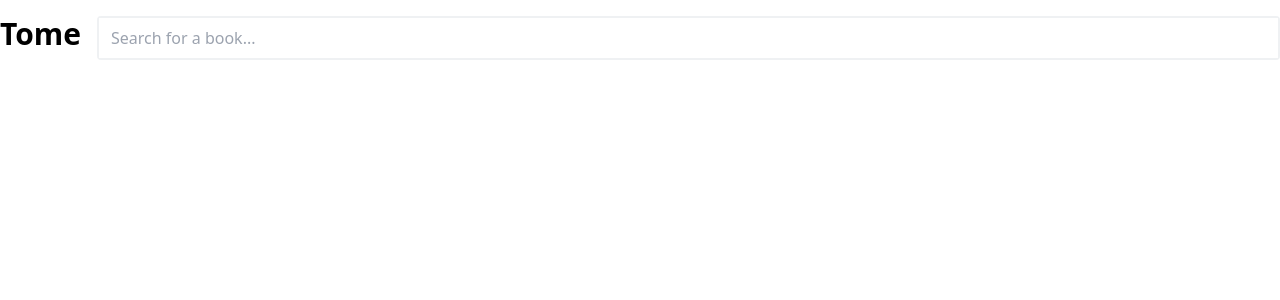
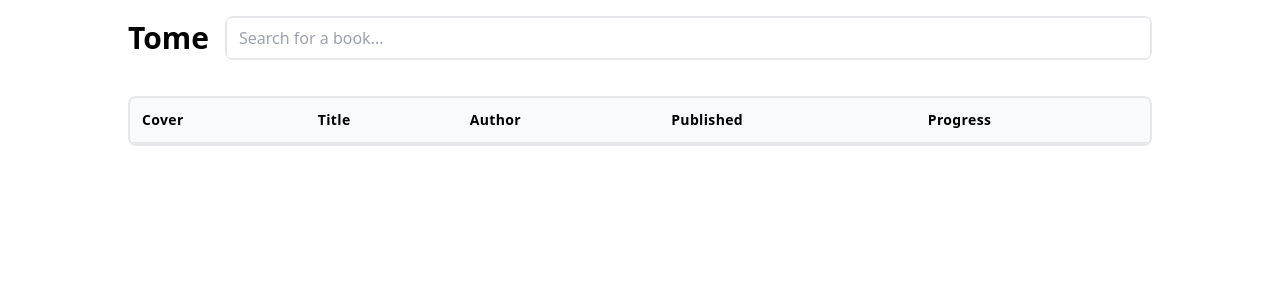
Before and after one commit to faizanabbas/tome-web-client, a React (Vite) app: page / in a window 1280 px wide. Shown: the top 300 px of the page. Built offline with nearby package versions, Linux system fonts and the light colour scheme.

Commit message:
Add books to a book list

```diff
--- a/src/App.tsx
+++ b/src/App.tsx
@@ -1,13 +1,19 @@
+import BookList from './components/BookList/BookList'
 import Header from './components/Header'
+import BookListProvider from './context/BookListContext'
 
 function App() {
   return (
-    <div className="App">
-      <div className="container relative mx-auto my-4 px-4max-w-5xl">
-        <Header />
-        <div className="absolute top-14"></div>
+    <BookListProvider>
+      <div className="App h-screen dark:bg-black dark:text-white mt-0 px-4">
+        <div className="container relative mx-auto py-4 px-4 max-w-5xl">
+          <Header />
+          <div className="absolute top-24 left-0 right-0 w-full">
+            <BookList />
+          </div>
+        </div>
       </div>
-    </div>
+    </BookListProvider>
   )
 }
 
--- /dev/null
+++ b/src/components/BookList/BookList.tsx
@@ -0,0 +1,56 @@
+import { useContext } from 'react'
+import { BookListContext } from '../../context/BookListContext'
+
+const BookList = () => {
+  const { bookList } = useContext(BookListContext)
+
+  return (
+    <div className="overflow-auto rounded-lg border-2 border-gray-200 dark:border-slate-900">
+      <table className="w-full">
+        <thead className="bg-gray-50 border-b-2 border-gray-200 dark:bg-slate-800 dark:border-slate-900">
+          <tr>
+            <th className="p-3 text-sm font-semibold tracking-wide text-left">
+              Cover
+            </th>
+            <th className="p-3 text-sm font-semibold tracking-wide text-left">
+              Title
+            </th>
+            <th className="p-3 text-sm font-semibold tracking-wide text-left">
+              Author
+            </th>
+            <th className="p-3 text-sm font-semibold tracking-wide text-left">
+              Published
+            </th>
+            <th className="p-3 text-sm font-semibold tracking-wide text-left">
+              Progress
+            </th>
+          </tr>
+        </thead>
+        <tbody>
+          {bookList.map((book) => (
+            <tr
+              className="even:bg-gray-200/30 dark:bg-slate-800 dark:even:bg-slate-800/90"
+              key={book.id}
+            >
+              <td className="p-3">
+                <img
+                  className="rounded w-10"
+                  src={book.imageURL}
+                  alt={book.title}
+                />
+              </td>
+              <td className="p-3">{book.title}</td>
+              <td className="p-3">{book.author}</td>
+              <td className="p-3">{book.publishedYear}</td>
+              <td className="p-3">
+                {book.progress}/{book.pageCount}
+              </td>
+            </tr>
+          ))}
+        </tbody>
+      </table>
+    </div>
+  )
+}
+
+export default BookList
--- a/src/components/Header.tsx
+++ b/src/components/Header.tsx
@@ -3,7 +3,7 @@ import Search from './Search/Search'
 const Header = () => {
   return (
     <div className="flex gap-4 absolute z-10 left-0 right-0">
-      <h1 className="text-3xl font-bold">Tome</h1>
+      <h1 className="text-3xl font-bold mt-1">Tome</h1>
       <Search />
     </div>
   )
--- a/src/components/Search/Search.tsx
+++ b/src/components/Search/Search.tsx
@@ -4,7 +4,7 @@ import SearchResultList from './SearchResultList'
 
 const Search = () => {
   return (
-    <div className="w-full border-2 border-slate-500/10 rounded">
+    <div className="w-full border-2 border-gray-200 bg-gray-200 dark:border-slate-800 dark:bg-slate-800 rounded-lg">
       <SearchContextProvider>
         <SearchBar />
         <SearchResultList />
--- a/src/components/Search/SearchBar.tsx
+++ b/src/components/Search/SearchBar.tsx
@@ -2,7 +2,7 @@ import React, { FormEventHandler, useState, useContext } from 'react'
 import { SearchContext } from '../../context/SearchContext'
 
 const SearchBar = () => {
-  const [searchQuery, setSearchQuery] = useState<string>('')
+  const { searchQuery, setSearchQuery } = useContext(SearchContext)
 
   const { setSearchResults } = useContext(SearchContext)
 
@@ -32,7 +32,7 @@ const SearchBar = () => {
   return (
     <form className="w-full" onSubmit={(e) => submitHandler(e)}>
       <input
-        className="w-full h-10 px-3 outline-none"
+        className="w-full h-10 pl-3 border-none rounded outline-none dark:bg-slate-800"
         type="text"
         placeholder="Search for a book..."
         value={searchQuery}
--- a/src/components/Search/SearchResult.tsx
+++ b/src/components/Search/SearchResult.tsx
@@ -1,9 +1,49 @@
+import { useContext } from 'react'
+import { IBook } from '../../@types/book'
 import { SearchResultProps } from '../../@types/search'
 import defaultThumbnail from '../../assets/no_cover_thumb.gif'
+import { BookListContext } from '../../context/BookListContext'
+import { SearchContext } from '../../context/SearchContext'
 
 const SearchResult = ({ searchResult }: SearchResultProps) => {
+  const { bookList, setBookList } = useContext(BookListContext)
+  const { setSearchResults, setSearchQuery } = useContext(SearchContext)
+
+  const clickHandler = () => {
+    bookList.map((book) => {
+      if (searchResult.id === book.id) return
+    })
+
+    const newBook: IBook = {
+      id: searchResult.id,
+      title: searchResult.volumeInfo.title,
+      author:
+        typeof searchResult.volumeInfo.authors === 'undefined'
+          ? 'Author Unknown'
+          : searchResult.volumeInfo.authors[0],
+      publishedYear:
+        typeof searchResult.volumeInfo.publishedDate === 'undefined'
+          ? 0
+          : Number.parseInt(searchResult.volumeInfo.publishedDate),
+      progress: 0,
+      pageCount:
+        typeof searchResult.volumeInfo.pageCount === 'undefined'
+          ? 0
+          : Number.parseInt(searchResult.volumeInfo.pageCount),
+      imageURL:
+        typeof searchResult.volumeInfo.imageLinks === 'undefined'
+          ? defaultThumbnail
+          : searchResult.volumeInfo.imageLinks.thumbnail,
+    }
+
+    setBookList((prevBookList) => [...prevBookList, newBook])
+    setSearchResults([])
+    setSearchQuery('')
+  }
+
   return (
-    <li className="mx-1 p-1 flex gap-3">
+    <button onClick={() => clickHandler()}>
+      <li className="mx-1 my-3 p-1 flex gap-3 text-left">
         <img
           className="rounded w-10"
           src={
@@ -25,6 +65,7 @@ const SearchResult = ({ searchResult }: SearchResultProps) => {
           <span className="text-sm">{searchResult.volumeInfo?.title}</span>
         </div>
       </li>
+    </button>
   )
 }
 
--- a/src/components/Search/SearchResultList.tsx
+++ b/src/components/Search/SearchResultList.tsx
@@ -6,7 +6,7 @@ const SearchResultList = () => {
   const { searchResults } = useContext(SearchContext)
 
   return (
-    <ul className="flex flex-col gap-2 bg-white max-h-96 overflow-y-scroll">
+    <ul className="flex flex-col gap-2 bg-white dark:bg-slate-800 max-h-96 overflow-y-scroll">
       {searchResults.map((searchResult) => (
         <SearchResult key={searchResult.id} searchResult={searchResult} />
       ))}
--- /dev/null
+++ b/src/context/BookListContext.tsx
@@ -0,0 +1,25 @@
+import { createContext, useState } from 'react'
+import {
+  BookListContextProviderProps,
+  IBook,
+  IBookListContext,
+} from '../@types/book'
+
+const defaultContext = {
+  bookList: [],
+  setBookList: (bookList: IBook[]) => {},
+} as IBookListContext
+
+export const BookListContext = createContext<IBookListContext>(defaultContext)
+
+export default function BookListProvider({
+  children,
+}: BookListContextProviderProps) {
+  const [bookList, setBookList] = useState<IBook[]>([])
+
+  return (
+    <BookListContext.Provider value={{ bookList, setBookList }}>
+      {children}
+    </BookListContext.Provider>
+  )
+}
--- a/src/context/SearchContext.tsx
+++ b/src/context/SearchContext.tsx
@@ -1,13 +1,15 @@
 import { createContext, useState } from 'react'
 import {
   ISearchContext,
-  IVolume,
+  Volume,
   SearchContextProviderProps,
 } from '../@types/search'
 
 const defaultContext = {
   searchResults: [],
-  setSearchResults: (searchResults: IVolume[]) => {},
+  setSearchResults: (searchResults: Volume[]) => {},
+  searchQuery: '',
+  setSearchQuery: (searchQuery: string) => {},
 } as ISearchContext
 
 export const SearchContext = createContext<ISearchContext>(defaultContext)
@@ -15,10 +17,13 @@ export const SearchContext = createContext<ISearchContext>(defaultContext)
 export default function SearchContextProvider({
   children,
 }: SearchContextProviderProps) {
-  const [searchResults, setSearchResults] = useState<IVolume[]>([])
+  const [searchResults, setSearchResults] = useState<Volume[]>([])
+  const [searchQuery, setSearchQuery] = useState<string>('')
 
   return (
-    <SearchContext.Provider value={{ searchResults, setSearchResults }}>
+    <SearchContext.Provider
+      value={{ searchResults, setSearchResults, searchQuery, setSearchQuery }}
+    >
       {children}
     </SearchContext.Provider>
   )
```
Also changed, not shown: src/@types/book.d.ts (added, +20 -0 lines), src/@types/search.d.ts (+8 -5 lines). Lines whose indentation alone changed are shown as unchanged.
